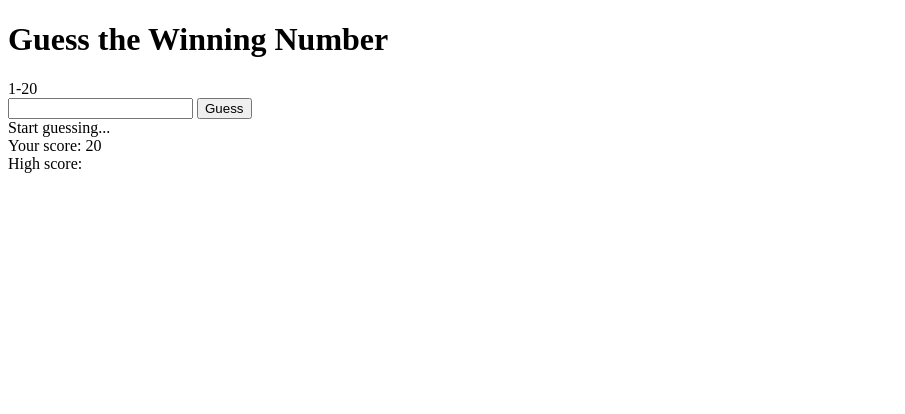
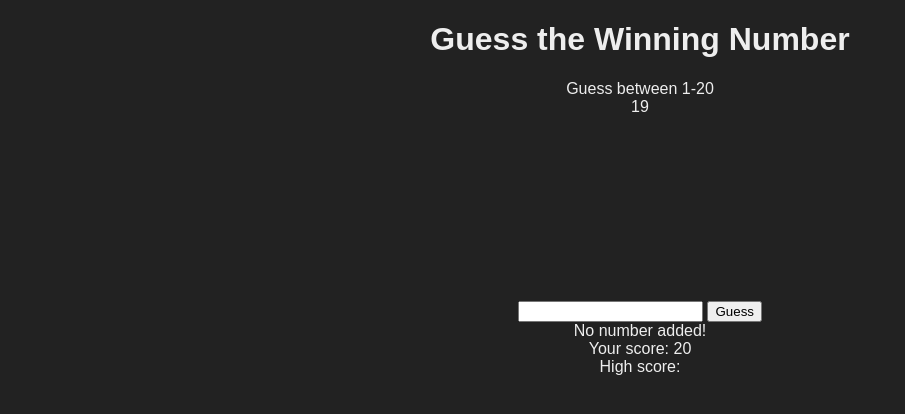
Before and after one commit to laurenbullen/guess-number, a plain HTML site: page index.html in a window 1280 px wide. Both pictures are taken after a click on the button "Guess". Shown: the whole page, without its empty margins (0-905 px from the left). Drawn offline with Linux system fonts and the light colour scheme.

Commit message:
added js functionality

```diff
--- a/index.html
+++ b/index.html
@@ -7,23 +7,25 @@
     <title></title>
     <meta name="description" content="" />
     <meta name="viewport" content="width=device-width, initial-scale=1" />
-    <link rel="stylesheet" href="" />
+    <link rel="stylesheet" href="style.css" />
   </head>
   <body>
     <header>
       <h1>Guess the Winning Number</h1>
-      <div class="range">1-20</div>
+      <div class="range">Guess between 1-20</div>
+      <div class="number">?</div>
     </header>
+    <div class="main">
     <section class="left">
-        <input class="number"></input>
-        <button class='guess'>Guess</button>
+        <input class="guess"></input>
+        <button class='check'>Guess</button>
     </section>
     <section class = 'right'>
         <div class='message'>Start guessing...</div>
         <div class='score-label'>Your score: <span class="score">20</span></div>
         <div class='highScore-label'>High score: <span class="high-score"></span></div>
     </section>
-
-    <script src="" async defer></script>
+    </div>
+    <script src="script.js" async defer></script>
   </body>
 </html>
--- a/script.js
+++ b/script.js
@@ -0,0 +1,23 @@
+"use strict";
+
+// this makes the random number 1-20 appear in header
+const secretNumber = Math.floor(Math.random() * 20) + 1;
+document.querySelector(".number").textContent = secretNumber;
+
+let score = 20;
+
+document.querySelector(".check").addEventListener("click", function () {
+  const guess = document.querySelector(".guess").value;
+  console.log(guess, typeof guess);
+
+  if (!guess) {
+    document.querySelector(".message").textContent = "No number added!";
+  } else if (guess === secretNumber) {
+    document.querySelector(".message").textContent =
+      "You guessed the correct number!";
+  } else if (guess > secretNumber) {
+    document.querySelector(".message").textContent = "Your guess was too high";
+  } else if (guess < secretNumber) {
+    document.querySelector(".message").textContent = "Your guess was too low";
+  }
+});
--- a/style.css
+++ b/style.css
@@ -0,0 +1,26 @@
+html {
+  font-size: 100%;
+  box-sizing: border-box;
+}
+
+body {
+  font-family: "Press Start 2P", sans-serif;
+  color: #eee;
+  background-color: #222;
+  /* background-color: #60b347; */
+}
+
+/* LAYOUT */
+header {
+  text-align: center;
+  position: relative;
+  height: 35vh;
+}
+
+.range {
+  text-align: center;
+}
+
+.main {
+  text-align: center;
+}
```
